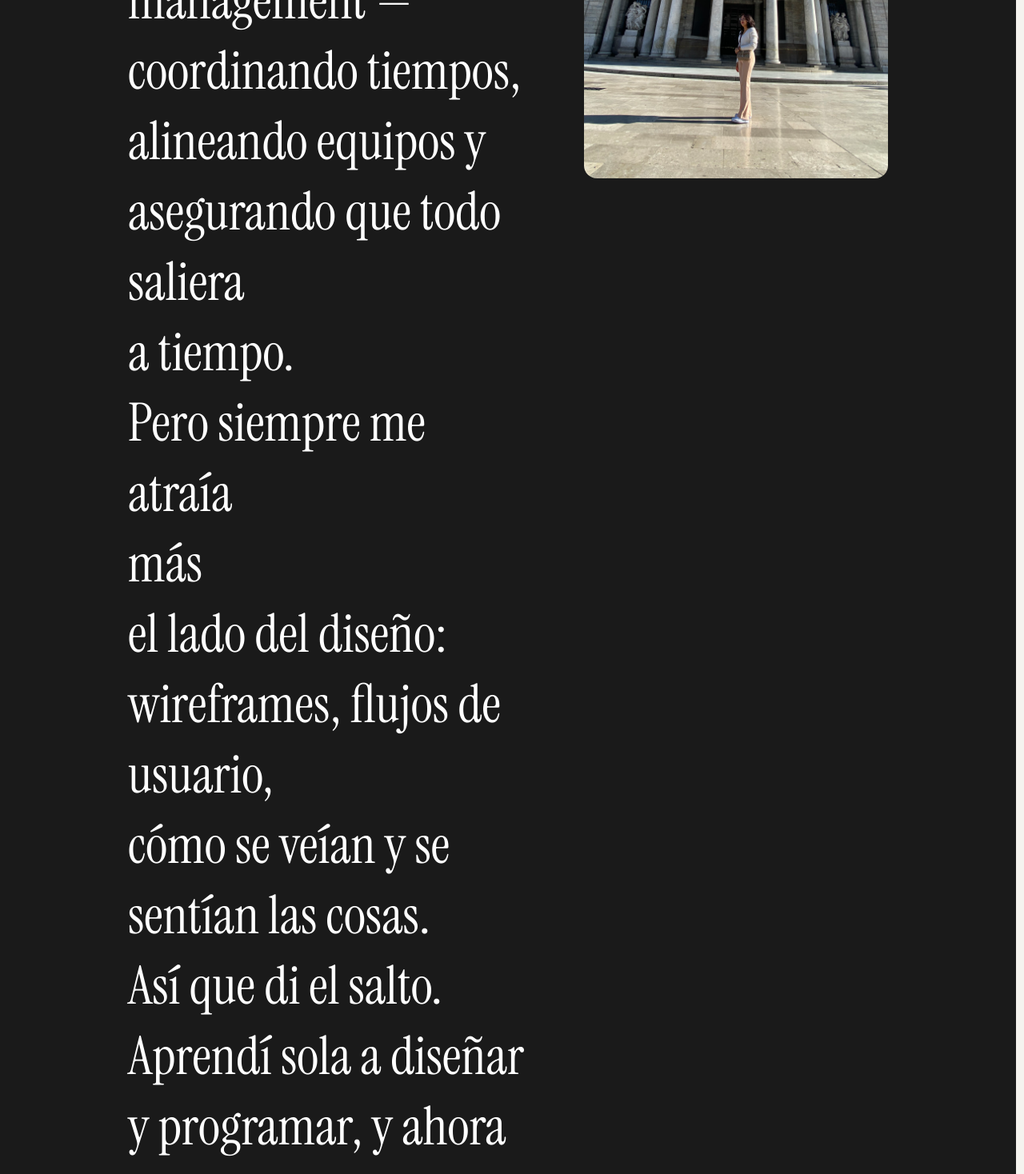
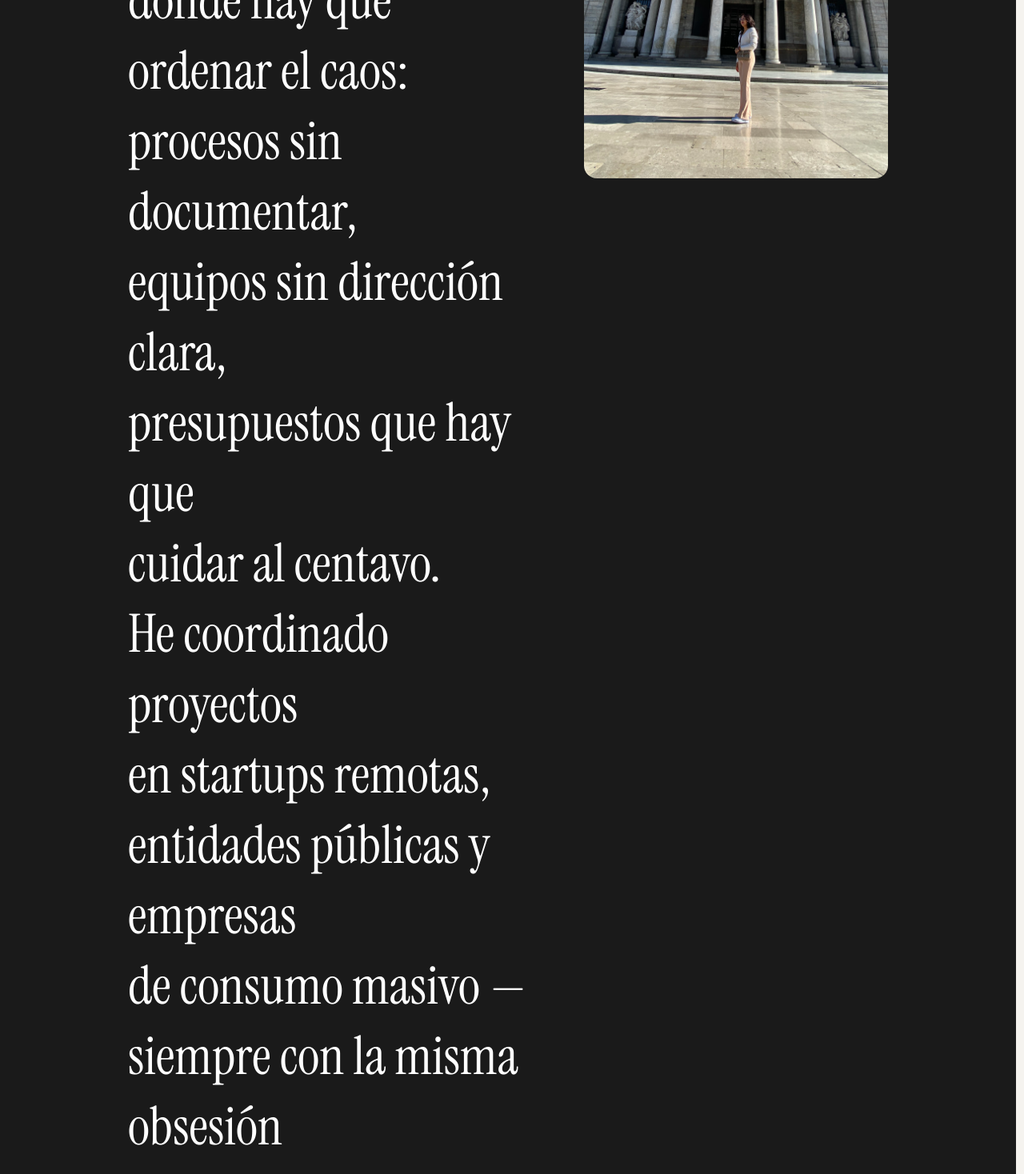
Before and after one commit to niamhcai17/portfolio, a Next.js app: page /about in a window 1280 px wide. Shown: the part 1240-2708 px from the top of the page at 80% size. Built offline with nearby package versions, Linux system fonts and the light colour scheme.

Commit message:
feat: new descripction on about me

```diff
--- a/app/components/ScrollRevealLines.tsx
+++ b/app/components/ScrollRevealLines.tsx
@@ -34,7 +34,10 @@ export default function ScrollRevealLines({ lines }: { lines: Line[] }) {
 
   return (
     <div ref={containerRef} className="flex flex-col max-w-[1120px]">
-      {lines.map((line, i) => (
+      {lines.map((line, i) =>
+        line.text === "" ? (
+          <div key={i} className="h-8 lg:h-12" />
+        ) : (
           <div key={i} className="flex flex-wrap">
             <span
               data-reveal
@@ -51,7 +54,8 @@ export default function ScrollRevealLines({ lines }: { lines: Line[] }) {
               </span>
             )}
           </div>
-      ))}
+        )
+      )}
     </div>
   );
 }
--- a/app/dictionaries/en.json
+++ b/app/dictionaries/en.json
@@ -88,21 +88,44 @@
     "scrollHint": "Scroll Down",
     "sectionLabel": "Who I am",
     "storyLines": [
-      { "text": "I started my career" },
-      { "text": "in project management —" },
-      { "text": "coordinating timelines," },
-      { "text": "aligning teams, and making" },
-      { "text": "sure things shipped on time." },
-      { "text": "But I kept gravitating", "partial": " toward" },
-      { "text": "the design side:" },
-      { "text": "wireframes, user flows," },
-      { "text": "how things looked and felt." },
-      { "text": "So I made the leap." },
-      { "text": "I taught myself" },
-      { "text": "to design and code," },
-      { "text": "and now I build the things" },
-      { "text": "I envision — from concept" },
-      { "text": "to deployed product." }
+      { "text": "I thrive in projects" },
+      { "text": "where chaos needs order:" },
+      { "text": "undocumented processes," },
+      { "text": "teams without clear direction," },
+      { "text": "budgets that need to be" },
+      { "text": "watched to the last cent." },
+      { "text": "I've managed projects" },
+      { "text": "at remote startups," },
+      { "text": "public entities, and" },
+      { "text": "consumer goods companies —" },
+      { "text": "always with the same obsession" },
+      { "text": "for closing things right:" },
+      { "text": "deadlines met," },
+      { "text": "numbers squared," },
+      { "text": "zero incidents." },
+      { "text": "" },
+      { "text": "Along the way I discovered" },
+      { "text": "a passion for design —" },
+      { "text": "not just aesthetics but" },
+      { "text": "as a communication" },
+      { "text": "tool." },
+      { "text": "I use AI to enhance my" },
+      { "text": "creative decisions" },
+      { "text": "and productivity," },
+      { "text": "combining it with my own judgment" },
+      { "text": "as you can see" },
+      { "text": "in my portfolio." },
+      { "text": "" },
+      { "text": "Now I'm exploring" },
+      { "text": "the intersection of project" },
+      { "text": "management, automation," },
+      { "text": "and design." },
+      { "text": "I'm interested in how AI agents" },
+      { "text": "can integrate into" },
+      { "text": "real workflows —" },
+      { "text": "I've already done it connecting" },
+      { "text": "Asana via MCP" },
+      { "text": "and I keep experimenting." }
     ],
     "collaborate": "Let's collaborate"
   }
--- a/app/dictionaries/es.json
+++ b/app/dictionaries/es.json
@@ -88,22 +88,44 @@
     "scrollHint": "Desplaza hacia abajo",
     "sectionLabel": "Quién soy",
     "storyLines": [
-      { "text": "Empecé mi carrera" },
-      { "text": "en project management —" },
-      { "text": "coordinando tiempos," },
-      { "text": "alineando equipos y" },
-      { "text": "asegurando que todo saliera" },
-      { "text": "a tiempo." },
-      { "text": "Pero siempre me atraía", "partial": " más" },
-      { "text": "el lado del diseño:" },
-      { "text": "wireframes, flujos de usuario," },
-      { "text": "cómo se veían y se" },
-      { "text": "sentían las cosas." },
-      { "text": "Así que di el salto." },
-      { "text": "Aprendí sola a diseñar" },
-      { "text": "y programar, y ahora" },
-      { "text": "construyo lo que imagino —" },
-      { "text": "del concepto al producto." }
+      { "text": "Me muevo bien en proyectos" },
+      { "text": "donde hay que ordenar el caos:" },
+      { "text": "procesos sin documentar," },
+      { "text": "equipos sin dirección clara," },
+      { "text": "presupuestos que hay que" },
+      { "text": "cuidar al centavo." },
+      { "text": "He coordinado proyectos" },
+      { "text": "en startups remotas," },
+      { "text": "entidades públicas y empresas" },
+      { "text": "de consumo masivo —" },
+      { "text": "siempre con la misma obsesión" },
+      { "text": "por cerrar las cosas bien:" },
+      { "text": "plazos cumplidos," },
+      { "text": "números cuadrados," },
+      { "text": "cero incidencias." },
+      { "text": "" },
+      { "text": "En el camino descubrí que" },
+      { "text": "me apasiona el diseño —" },
+      { "text": "no solo como estética sino" },
+      { "text": "como herramienta" },
+      { "text": "de comunicación." },
+      { "text": "Uso IA para potenciar mis" },
+      { "text": "decisiones creativas" },
+      { "text": "y mi productividad," },
+      { "text": "y lo combino con criterio propio" },
+      { "text": "como puedes ver" },
+      { "text": "en mi portafolio." },
+      { "text": "" },
+      { "text": "Ahora estoy explorando" },
+      { "text": "la intersección entre gestión" },
+      { "text": "de proyectos, automatización" },
+      { "text": "y diseño." },
+      { "text": "Me interesa cómo los agentes" },
+      { "text": "de IA pueden integrarse" },
+      { "text": "a flujos de trabajo reales —" },
+      { "text": "ya lo hice conectando" },
+      { "text": "Asana vía MCP" },
+      { "text": "y sigo experimentando." }
     ],
     "collaborate": "Colaboremos"
   }
```
Lines whose indentation alone changed are shown as unchanged.
